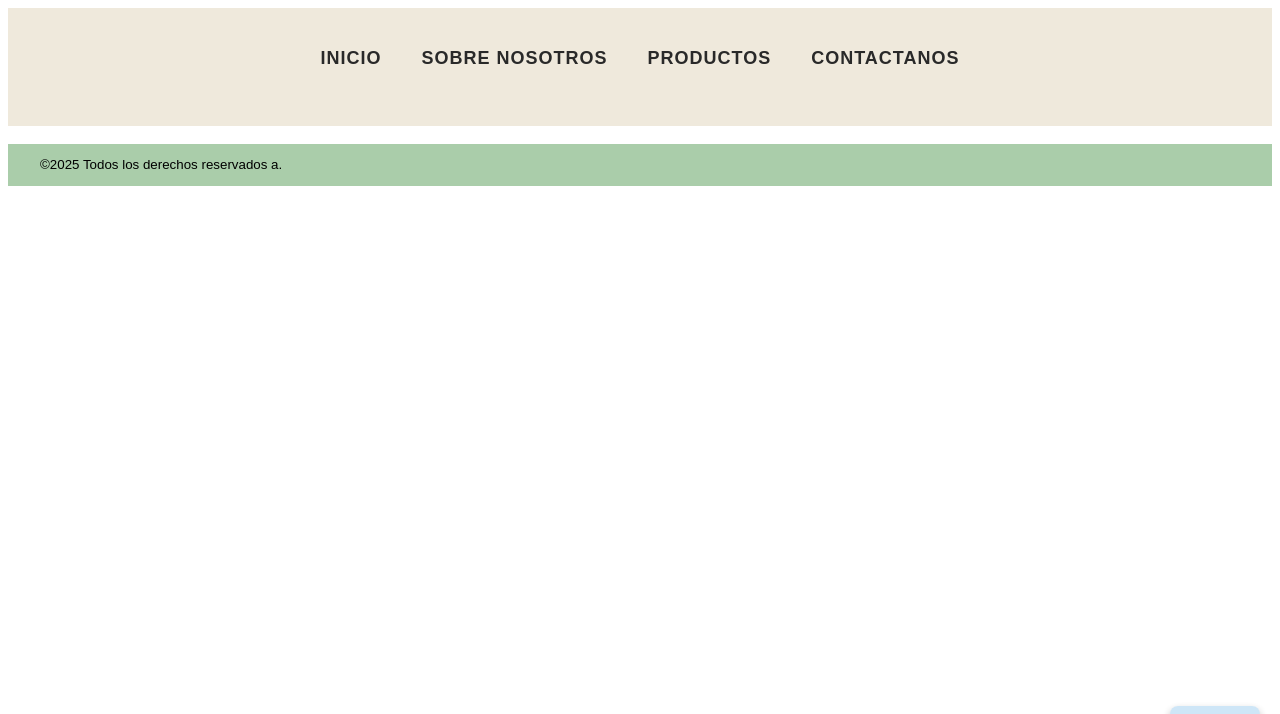
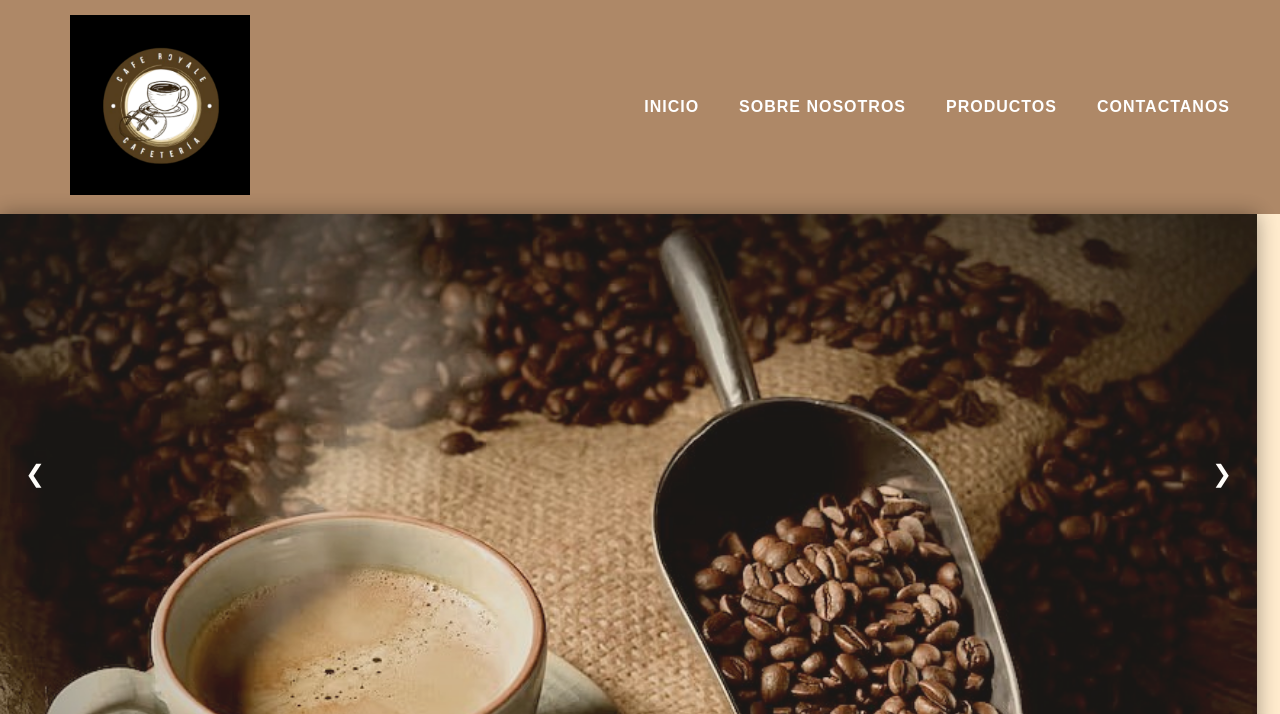
Before and after one commit to Plams22v/Proyecto_tecnologia9b, a PHP site: page / in a window 1280 px wide. Shown: the top 714 px of the page. Run offline with PHP 8.4, Linux system fonts and the light colour scheme; grey boxes are pictures that could not be loaded.

Commit message:
Add files via upload

```diff
--- a/APP/estilo.css
+++ b/APP/estilo.css
@@ -3,14 +3,33 @@
 
   /*index y resto*/
 
-header{
-background-color: #EFE9DC;
+  * {
+    margin: 0;
+    padding: 0;
+    box-sizing: border-box;
+  }
+
+  html, body {
+    margin: 0;
+    padding: 0;
+    width: 100%;
+    height: 100%;
+    background-color: blanchedalmond;
+  }
+  header {
+    background-color: #77452498;
     display: flex;
-justify-content: center;
-align-items: left;
-padding: 40px 0;
+    justify-content: space-between;
+    align-items: center;
+    padding: 15px 50px;
+    flex-wrap: wrap;
+  }
+  .logo img {
+    height: 180px;
+    margin-left: 20px;
+  }
 
-}
+
   nav {
     display: flex;
     justify-content: center; /* Centrar todo el contenido */
@@ -18,20 +37,14 @@ nav {
   }
   nav a {
     text-decoration: none;
-  color: rgb(41, 41, 41);
+    color: white;
     font-weight: bold;
-  font-size: 18px;
+    font-size: 16px;
     font-family: sans-serif;
     letter-spacing: 1px;
   }
-nav a:hover{
-  text-decoration: none;
-  color: rgba(255, 14, 14, 0.418);
-  font-weight: bold;
-  font-size: 18px;
-  font-family: sans-serif;
-  letter-spacing: 1px;
-
+  nav a:hover {
+    color: rgba(99, 96, 96, 0.418);
   }
 
   body{
@@ -52,9 +65,9 @@ display: flex;
 
   .btnsubir{
       position: fixed;
-    bottom: 20px; /* distancia desde abajo */
-    right: 20px;  /* distancia desde la derecha */
-    padding: 10px 20px;
+      bottom: 9px; /* distancia desde abajo */
+      right: 9px;  /* distancia desde la derecha */
+      padding: 10px 10px;
       font-size: 16px;
       background-color: #3498db44;
       color: white;
@@ -65,3 +78,81 @@ display: flex;
       box-shadow: 0px 4px 8px rgba(0,0,0,0.3);
       transition: transform 0.5s ease-in-out;
   }
+
+  .carrusel {
+
+    position: relative;
+    width: 1257px;
+    max-width: 1270px;
+    height: 65vh;
+    overflow: hidden;
+    margin: 0;
+    border-radius: 0;
+    box-shadow: 0 0 20px rgba(0,0,0,0.4);
+    opacity: 90%;
+  }
+
+
+  .slides {
+    display: flex;
+    width: 300%;
+    height: 100%;
+    transition: transform 0.5s ease-in-out;
+
+  }
+
+  .slide {
+    width: 100vw;
+    height: 100vh;
+    flex-shrink: 0;
+    object-fit: cover;
+    display: block;
+  }
+
+  .btn {
+    position: absolute;
+    top: 50%;
+    transform: translateY(-50%);
+    background-color: rgba(0, 0, 0, 0.3);
+    border: none;
+    padding: 15px;
+    cursor: pointer;
+    color: white;
+    font-size: 24px;
+    z-index: 10;
+    transition: background 3s;
+  }
+
+  /*Parte de los productos - index -*/
+  .cont-productos {
+    display: flex;
+    flex-wrap: wrap;
+    justify-content: space-around;
+}
+  .box1,.box2,.box3{
+    flex: 1 1 30%;
+    margin: 10px;
+    box-shadow: 0 4px 8px 0 rgba(0,0,0,0.2);
+    transition: 0.3s;
+    padding: 40px;
+    background-color: #c9ab9d;
+    text-align: center; /* Centramos el contenido */
+    align-content: center;
+}
+
+.box1 img,.box2 img,.box3 img {
+width: 25%;
+  height:auto;
+  margin: 0 auto; /* Centramos la imagen */
+  display: block;
+}
+.box1:hover,.box2:hover,.box3:hover {
+  box-shadow: 0 8px 16px 0 rgba(0,0,0,0.9);
+}
+
+  .btn:hover {
+    background-color: rgba(0, 0, 0, 0.6);
+  }
+
+  .prev { left: 10px; }
+  .next { right: 10px; }
--- a/APP/eventos.js
+++ b/APP/eventos.js
@@ -1,4 +1,4 @@
-//hola
+//hola :v
 const boton = document.getElementById('btnsubir');
 
   window.addEventListener('scroll', function() {
@@ -15,3 +15,31 @@ const boton = document.getElementById('btnsubir');
       behavior: 'smooth'
     });
   }
+
+  let index = 0;
+  const slides = document.querySelectorAll('.slide');
+  const slidesContainer = document.querySelector('.slides');
+
+  function mostrarSlide(i) {
+    index = (i + slides.length) % slides.length;
+    const slideWidth = slides[0].clientWidth;
+    slidesContainer.style.transform = `translateX(-${index * slideWidth}px)`;
+  }
+
+
+  function siguiente() {
+    mostrarSlide(index + 1);
+  }
+
+  function anterior() {
+    mostrarSlide(index - 1);
+  }
+
+  // Automático cada 5s
+  setInterval(() => {
+    siguiente();
+  }, 5000);
+
+  window.addEventListener('resize', () => {
+    mostrarSlide(index);
+  });
--- a/APP/index.html
+++ b/APP/index.html
@@ -1,56 +1,76 @@
 <!DOCTYPE html>
 <html lang="en">
 <head>
-    <meta charset="UTF-8">
-    <meta name="viewport" content="width=device-width, initial-scale=1.0">
+  <meta charset="UTF-8" />
+  <meta name="viewport" content="width=device-width, initial-scale=1.0"/>
   <title>Página principal</title>
-    <link rel="stylesheet" href="estilo.css">
+  <link rel="stylesheet" href="estilo.css" />
+  <link rel="icon" href="logo.png">
 </head>
 <body>
 
-  <!-- direccion para volver arriba (no mover si no el btn no funcionará) -->
+  <!-- Volver arriba -->
   <div id="ar"></div>
+
+  <!-- Encabezado -->
   <header>
-
-   <!-- imagen del logo junto a texto -->
-        <a href="#" class="logo">
-   <img src="" alt="">
+    <a href="index.html" class="logo" style="float: left;">
+      <img src="logo.png" alt="coffe" style="text-align: left;" />
       <h2 class="nombre"></h2>
     </a>
 
     <!-- Enlaces -->
     <nav>
-  <a href="index.html" >INICIO</a>
-  <a href="index.html" >SOBRE NOSOTROS</a>
-  <a href="index.html" >PRODUCTOS</a>
-  <a href="index.html" >CONTACTANOS</a>
+      <a href="index.html">INICIO</a>
+      <a href="sobrenosotros.html">SOBRE NOSOTROS</a>
+      <a href="productos.html">PRODUCTOS</a>
+      <a href="contacto.html">CONTACTANOS</a>
     </nav>
   </header>
 
-  <!-- carrusel de imagenes -->
+  <!-- Carrusel -->
   <main>
-    <section>
-      <img src="" alt="" class="activa">
-      <img src="" alt="">
-      <img src="" alt="">
-    </section>
+    <div class="carrusel">
+      <div class="slides" id="slides" >
+        <img src="cafe.jpg" alt="cafe1" class="slide">
+        <img src="cafe2.jpg" alt="cafe2" class="slide">
+        <img src="cafe3.jpg" alt="cafe3" class="slide">
+      </div>
 
-<!-- cajas de imagenes(productos y txt) -->
-    <section>
+      <button class="btn prev" onclick="anterior()">&#10094;</button>
+      <button class="btn next" onclick="siguiente()">&#10095;</button>
+    </div>
+
+    <!-- Productos -->
+
+    <section class="cont-productos">
+      <section class="box1">
+
+          <img src="Images/p1.jpeg" alt="producto 1">
 
       </section>
+      <section class="box2">
+      <p> hola</p>
+        <img src="Images/p1.jpeg" alt="producto 2">
 
-    <!-- Botón para volver arriba -->
+    </section>
+  <section class="box3">
+    <img src="Images/p1.jpeg" alt="producto 3">
+    <p>hola</p>
+</section>
+    </section>
+    <!-- Botón volver arriba -->
     <a href="#ar">
-<button class="btnsubir"><img src="https://images.icon-icons.com/1339/PNG/512/uparrow_87464.png" alt="at" style="width: 50px; height: 50px;"></button>
+      <button class="btnsubir">
+        <img src="https://images.icon-icons.com/1339/PNG/512/uparrow_87464.png" alt="subir" style="width: 50px; height: 50px;">
+      </button>
     </a>
-<!--***********-->
-
   </main>
 
-<!--Copyright -->
+  <br>
+  <!-- Pie de página -->
   <footer>
-        <p>&copy;2025 Todos los derechos reservados a.</p>
+    <p style="display: flex; align-self:flex-start; opacity: 70%;">&copy;2025 Todos los derechos reservados a Café Royal.</p>
   </footer>
 
   <script src="eventos.js"></script>
```
Also changed, not shown: APP/productos.html (+70 -3 lines), APP/cafe.jpg (added), APP/cafe2.jpg (added), APP/cafe3.jpg (added), APP/logo.png (added). Lines whose indentation alone changed are shown as unchanged.
